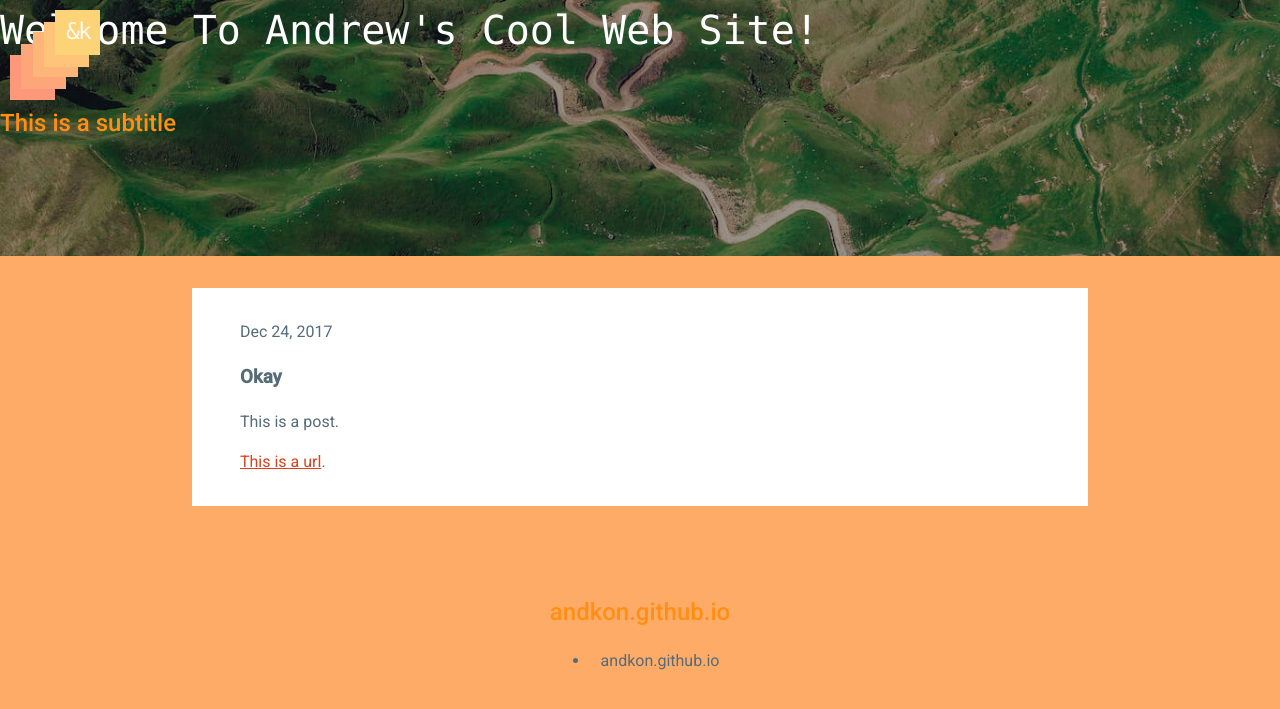
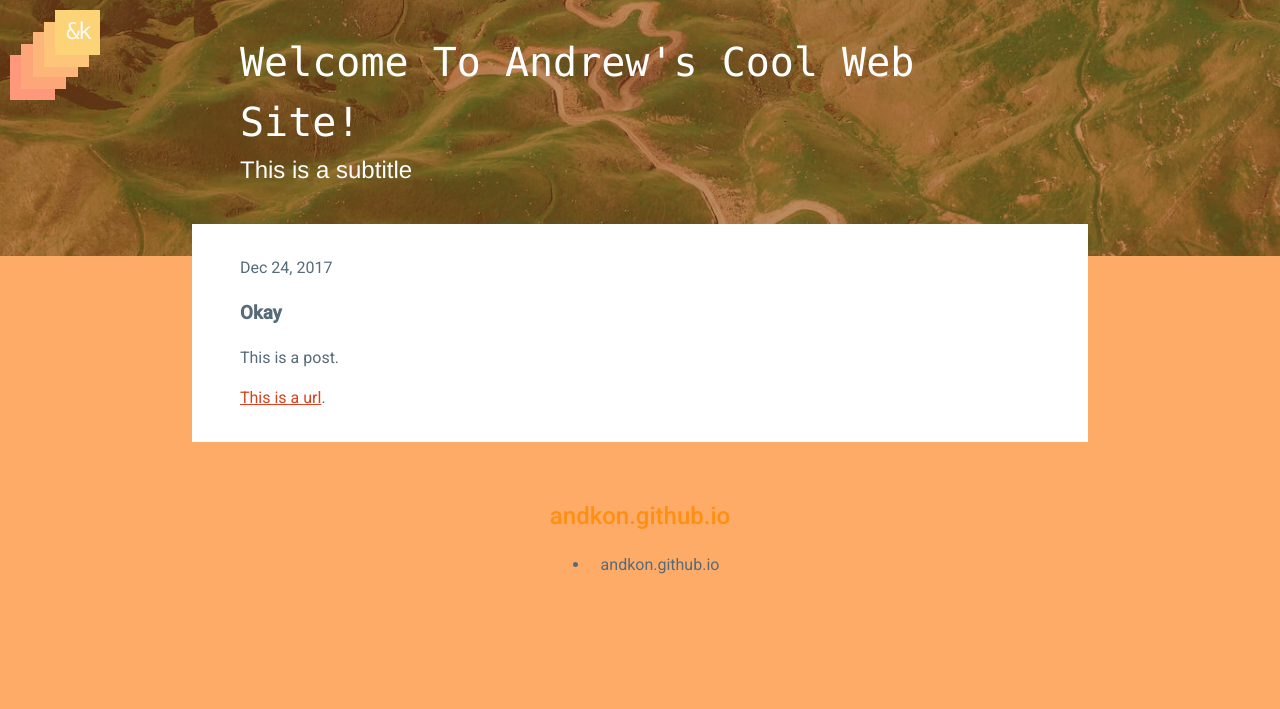
Before and after one commit to andkon/andkon.github.io, a Jekyll site: the page built from _posts/2017-12-24-asdf.markdown, in a window 1280 px wide. Shown: the top 709 px of the page. Built offline with Jekyll 4.4.1, drawn with Linux system fonts in a browser that asks for light colours; nearby versions of some CDN libraries.

Commit message:
Many header improvements, still working on getting logo to be responsive

```diff
--- a/_includes/head.html
+++ b/_includes/head.html
@@ -9,6 +9,7 @@
   <link rel="stylesheet" href="{{ "/assets/main.css" | relative_url }}">
   <link rel="canonical" href="{{ page.url | replace:'index.html','' | absolute_url }}">
   <link rel="alternate" type="application/rss+xml" title="{{ site.title | escape }}" href="{{ "/feed.xml" | relative_url }}">
+  <script src="https://ajax.googleapis.com/ajax/libs/jquery/3.1.0/jquery.min.js"></script>
 
   {% if jekyll.environment == 'production' and site.google_analytics %}
   {% include google-analytics.html %}
--- a/_includes/post_header.html
+++ b/_includes/post_header.html
@@ -1,5 +1,7 @@
 <header class="post-header">
-  <a href="{{ site.baseurl }}"><img class="logo" src='{{ "/assets/images/post_header_logo.png" relative_url }}'></a>
-  <h1>{{page.title}}</h1>
-  <h2>{{page.subtitle}}</h2>
+	<a href="{{ site.baseurl }}"><div class="logo"></div></a>
+	<div class="post-header-content">
+		<h1>{{page.title}}</h1>
+		<h2>{{page.subtitle}}</h2>
+	</div>
 </header>
--- a/_layouts/post.html
+++ b/_layouts/post.html
@@ -7,7 +7,7 @@
 
     {% include post_header.html %}
 
-    <main class="page-content" aria-label="Content">
+    <main class="post-content" aria-label="Content">
       <article class="post" itemscope itemtype="http://schema.org/BlogPosting">
         <p class="post-meta">
           <time datetime="{{ page.date | date_to_xmlschema }}" itemprop="datePublished">
@@ -30,9 +30,10 @@
 
   </body>
 
+{% if page.background_image %}
 <script type="text/javascript">
-$('.post-header').css("background-image", "url('/assets/images/{{ background-image }}')");
+$('.post-header').css("background-image", "linear-gradient(rgba(255,125,20,0.34), rgba(255,125,20,0.34)), url('/assets/images/{{ page.background_image }}')");
 
 </script>
-
+{% endif %}
 </html>
--- a/_posts/2017-12-24-asdf.markdown
+++ b/_posts/2017-12-24-asdf.markdown
@@ -3,6 +3,7 @@ title: Welcome To Andrew's Cool Web Site!
 subtitle: This is a subtitle
 layout: post
 video_embed: https://player.vimeo.com/video/239093521?color=FE987B
+background_image: header.jpg
 ---
 ### Okay
 This is a post.
--- a/assets/main.css
+++ b/assets/main.css
@@ -212,44 +212,67 @@ header.home-header-wrapper a:hover {
   right: 0px;
 }
 
-header.post-header {
-  background-image: url('images/header.jpg');
+.post-header {
+  /*background-image: url('images/header.png');*/
+  background-image:
+        linear-gradient(rgba(255,125,20,0.34), rgba(255,125,20,0.34)),
+        url('//spin.atomicobject.com/wp-content/uploads/20170324102432/portfolio-tips-feature-image.jpg');
   height: 16em;
-  width: 100%;
   background-size: cover;
+  background-repeat: no-repeat;
   background-position: center center;
+  text-align: left;
 }
 
-header .header-overlay {
-  background-color: ;
+.post-header-content {
+  max-width: 50em;
+  padding: 2em 3em;
+  margin: 0em auto;
 }
 
+/* header: */
+
+
 .post-header h1 {
-  margin-top: 0;
+  margin-top: 0em;
+  margin-bottom: 0em;
+  font-size: 36;
 }
 
 .post-header h2 {
-
+  margin-top: 0em;
+  padding-top: 0em;
+  font-family: "Helvetica Neue", "Helvetica", "Arial", sans-serif;
+  font-weight: 300;
+  font-size: 24;
+  color: white;
 }
 
 header .logo {
-  position: fixed;
+  float: left;
+  position: relative;
   vertical-align: top;
   height: 90px;
   width: 90px;
   margin-left: 10px;
   margin-top: 10px;
+  background-image: url("images/post_header_logo.png");
+  background-position: center center;
+  background-size: 100% 100%;
+  background-repeat: no-repeat;
 }
-
-
 /* Classes */
 
 .page-content {
   padding: 0 2em;
 }
 
+.post-content {
+  padding: 0 0;
+}
+
 .post {
-  margin: 2em auto;
+  margin: -2em auto;
   max-width: 50em;
   background-color: white;
   padding: 1em 3em;
@@ -476,8 +499,44 @@ footer .button {
 
 /* Responsiveness */
 
+
+@media (max-width: 1024px) {
+  .logo {
+    background-image: url('images/skinny_post_header.png');
+    width: 45px;
+  }
+}
+
+
+@media (max-width: 900px) {
+  /*This is where we shrink the post*/
+  .post-header-content {
+    padding-top: 0;
+  }
+
+  .page-content {
+    padding: 0 0;
+  }
+  .post {
+    box-sizing: border-box;
+  }
+
+  .feedpost:before {
+    top: -10px;
+    left: 0px;
+  }
+
+  .feedpost {
+    box-sizing: border-box;
+  }
+  .media {
+    margin: 0 0;
+  }
+}
+
 @media (min-width: 600px) {
   /* make the header fall in line */
+
   .buttons {
     align-items: center;
     display: flex;
@@ -516,27 +575,3 @@ footer .button {
     margin: 0 auto 1em;
   }
 }
-
-@media (max-width: 900px) {
-  /*This is where we shrink the post*/
-
-  .page-content {
-    padding: 0 0;
-  }
-  .post {
-    margin: 2em 0;
-    width: 100%;
-  }
-
-  .feedpost:before {
-    top: -10px;
-    left: 0px;
-  }
-
-  .feedpost {
-    box-sizing: border-box;
-  }
-  .media {
-    margin: 0 0;
-  }
-}
```
Also changed, not shown: assets/images/skinny_post_header.png (added).
